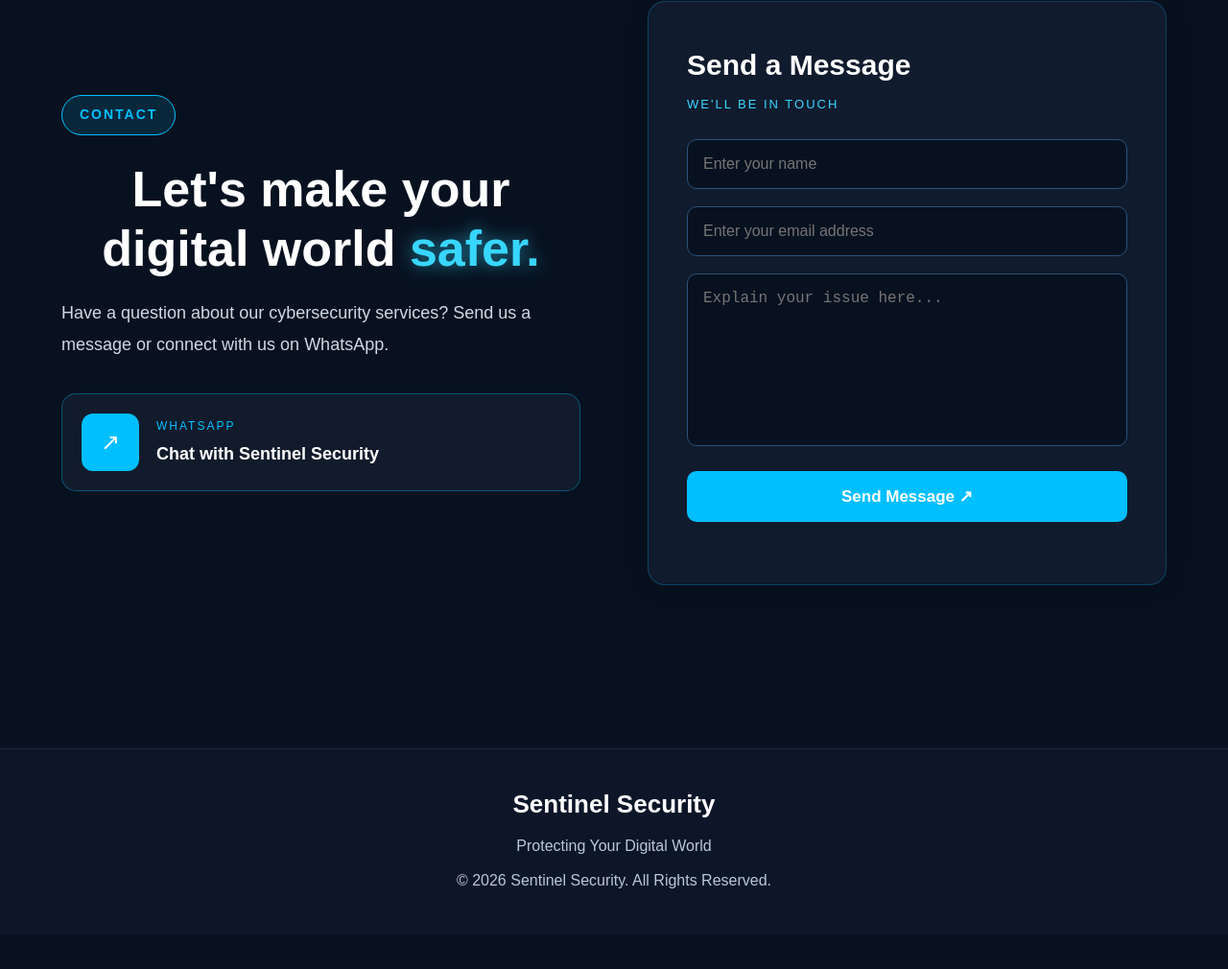
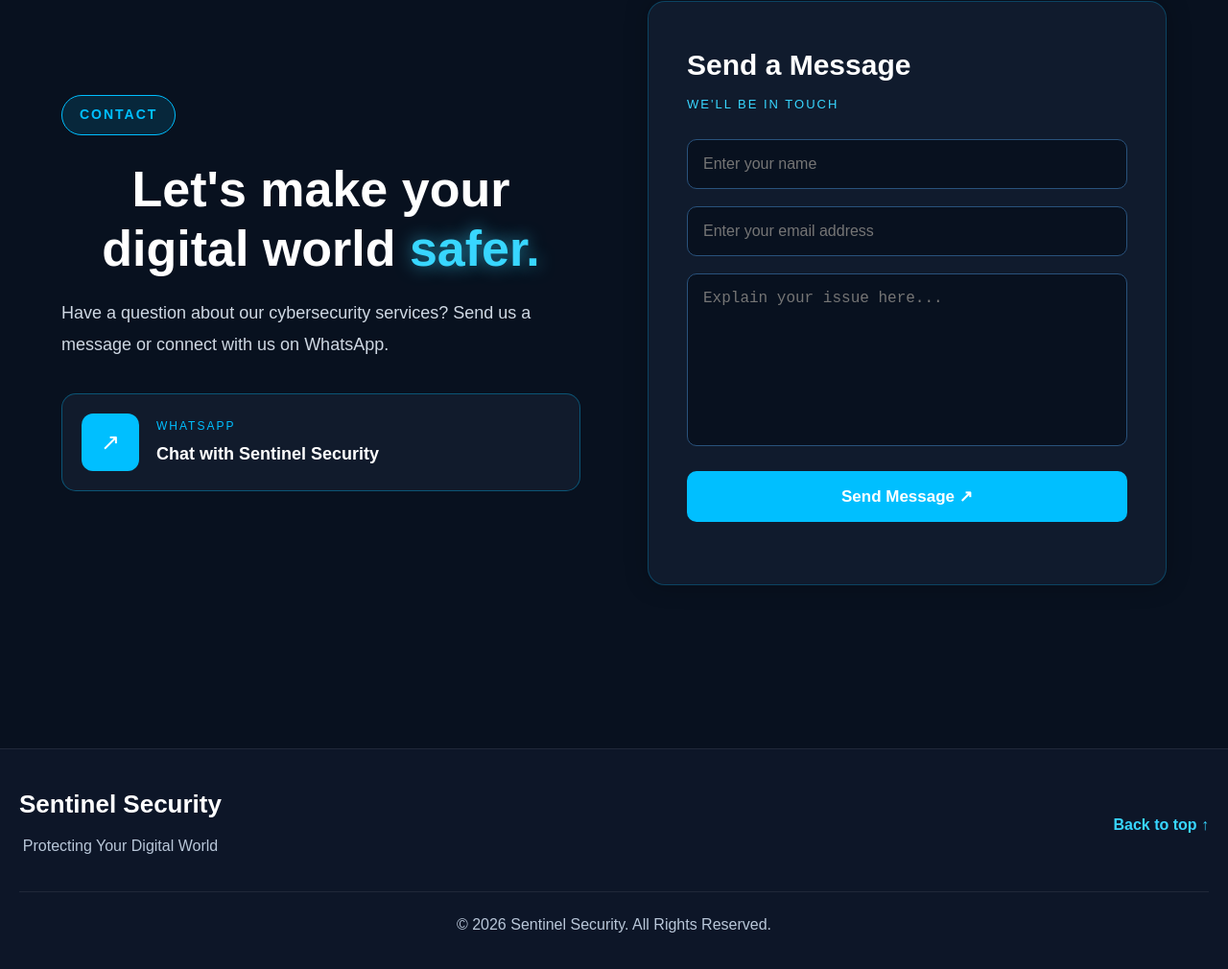
Before and after one commit to sentinel-security-pk/Sentinel-Security, a plain HTML site: page index.html in a window 1280 px wide. Shown: the part 2358-3368 px from the top of the page at 96% size. Before the commit the page ends 3332 px from the top, so only its background shows below. Drawn offline with nearby package versions, Linux system fonts and the light colour scheme.

Commit message:
Modern footer

```diff
--- a/index.html
+++ b/index.html
@@ -236,9 +236,23 @@ Send Message ↗
 
 <footer>
 
+<div class="footer-top">
+
+<div>
+
 <h3>Sentinel Security</h3>
 
 <p>Protecting Your Digital World</p>
+
+</div>
+
+<a href="#home" class="back-top">
+Back to top ↑
+</a>
+
+</div>
+
+<hr>
 
 <p>© 2026 Sentinel Security. All Rights Reserved.</p>
 
--- a/style.css
+++ b/style.css
@@ -648,3 +648,47 @@ font-size:38px;
 #contact.contact-modern{
     padding:90px 0;
 }
+/* ==========================
+   MODERN FOOTER
+========================== */
+
+.footer-top{
+display:flex;
+justify-content:space-between;
+align-items:center;
+gap:20px;
+flex-wrap:wrap;
+margin-bottom:25px;
+}
+
+.back-top{
+color:#38d6ff;
+font-weight:700;
+text-decoration:none;
+transition:.3s;
+}
+
+.back-top:hover{
+color:#fff;
+text-shadow:0 0 12px #38d6ff;
+}
+
+footer hr{
+border:none;
+height:1px;
+background:rgba(255,255,255,.08);
+margin:20px 0;
+}
+
+@media(max-width:768px){
+
+.footer-top{
+flex-direction:column;
+text-align:center;
+}
+
+.back-top{
+margin-top:10px;
+}
+
+}
```
